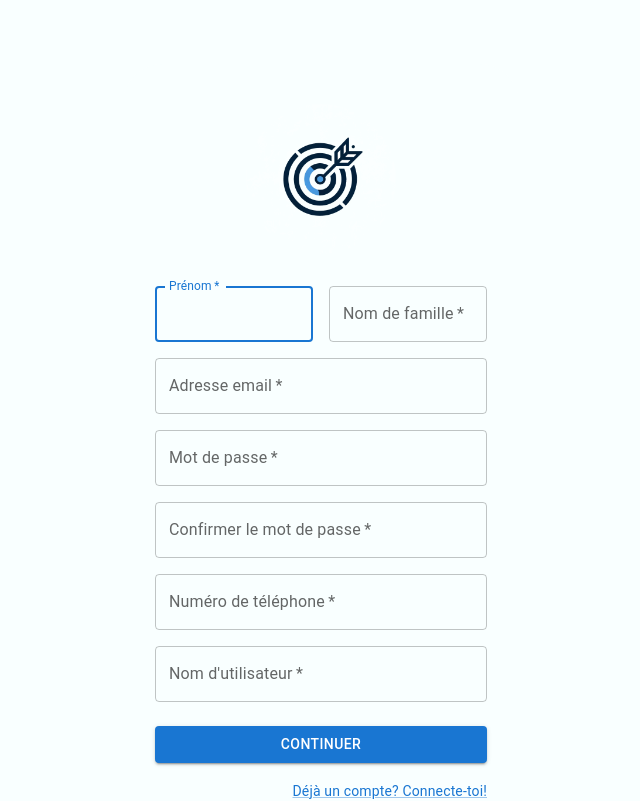
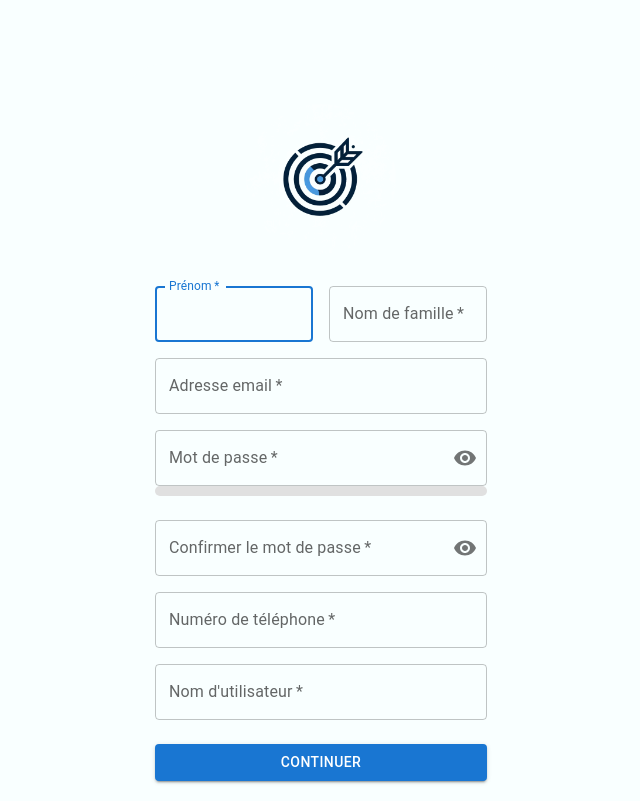
Before and after one commit to ledzsucrey213/frontend, a React (Vite) app: page /signup in a window 1280 px wide. Shown: the top 801 px of the page, without its empty margins (319-959 px from the left). Built offline with nearby package versions, Linux system fonts and the light colour scheme.

Commit message:
changement lien backend

```diff
--- a/src/pages/login.jsx
+++ b/src/pages/login.jsx
@@ -1,5 +1,4 @@
-import * as React from 'react';
-import { useState } from 'react';
+import React, { useState } from 'react';
 import Avatar from '@mui/material/Avatar';
 import Button from '@mui/material/Button';
 import CssBaseline from '@mui/material/CssBaseline';
@@ -11,6 +10,10 @@ import Grid from '@mui/material/Grid';
 import Box from '@mui/material/Box';
 import Typography from '@mui/material/Typography';
 import Container from '@mui/material/Container';
+import InputAdornment from '@mui/material/InputAdornment';
+import IconButton from '@mui/material/IconButton';
+import Visibility from '@mui/icons-material/Visibility';
+import VisibilityOff from '@mui/icons-material/VisibilityOff';
 import { createTheme, ThemeProvider } from '@mui/material/styles';
 import { useLogin } from '../hooks/useLogin';
 import { useNavigate } from 'react-router-dom';
@@ -52,7 +55,7 @@ export default function SignIn() {
       <CssBaseline />
       <Container component="main" maxWidth="xs" sx={{ display: 'flex', flexDirection: 'column', alignItems: 'center', justifyContent: 'center', minHeight: '100vh' }}>
         <Box sx={{ p: 4, bgcolor: '#f9ffff', borderRadius: 10, display: 'flex', flexDirection: 'column', alignItems: 'center' }}>
-          <Avatar sx={{ m: 1, width: 100, height: 100 }}>
+          <Avatar sx={{ m: 1, width: 150, height: 150 }}>
             <img src={logo} alt="logo" style={{ width: '100%', height: '100%' }} />
           </Avatar>
           <Typography component="h1" variant="h5">
@@ -78,16 +81,19 @@ export default function SignIn() {
               type={showPassword ? 'text' : 'password'}
               id="password"
               autoComplete="current-password"
-            />
-            <FormControlLabel
-              control={
-                <Checkbox
-                  checked={showPassword}
-                  onChange={handleToggleShowPassword}
-                  color="primary"
-                />
-              }
-              label="Afficher le mot de passe"
+              InputProps={{
+                endAdornment: (
+                  <InputAdornment position="end">
+                    <IconButton
+                      aria-label="toggle password visibility"
+                      onClick={handleToggleShowPassword}
+                      edge="end"
+                    >
+                      {showPassword ? <VisibilityOff /> : <Visibility />}
+                    </IconButton>
+                  </InputAdornment>
+                ),
+              }}
             />
             <Button
               type="submit"
--- a/src/pages/signup.jsx
+++ b/src/pages/signup.jsx
@@ -1,4 +1,4 @@
-import * as React from 'react';
+import React, { useState } from 'react';
 import Avatar from '@mui/material/Avatar';
 import Button from '@mui/material/Button';
 import CssBaseline from '@mui/material/CssBaseline';
@@ -8,6 +8,11 @@ import Grid from '@mui/material/Grid';
 import Box from '@mui/material/Box';
 import Typography from '@mui/material/Typography';
 import Container from '@mui/material/Container';
+import InputAdornment from '@mui/material/InputAdornment';
+import IconButton from '@mui/material/IconButton';
+import Visibility from '@mui/icons-material/Visibility';
+import VisibilityOff from '@mui/icons-material/VisibilityOff';
+import LinearProgress from '@mui/material/LinearProgress';
 import { createTheme, ThemeProvider } from '@mui/material/styles';
 import { useSignup } from '../hooks/useSignup';
 import { useNavigate } from 'react-router-dom';
@@ -21,10 +26,48 @@ const defaultTheme = createTheme({
   },
 });
 
+const evaluatePassword = (password) => {
+  const criteria = [
+    { regex: /.{8,}/, message: 'Il faut au moins 8 caractères' },
+    { regex: /[A-Z]/, message: 'Il manque une majuscule' },
+    { regex: /[0-9]/, message: 'Il faut des numéros' },
+    { regex: /[^A-Za-z0-9]/, message: 'Il manque un caractère spécial' },
+  ];
+
+  const messages = criteria
+    .filter((criterion) => !criterion.regex.test(password))
+    .map((criterion) => criterion.message);
+
+  return {
+    strength: criteria.length - messages.length,
+    messages,
+  };
+};
+
+const getPasswordStrengthColor = (strength) => {
+  switch (strength) {
+    case 0:
+    case 1:
+    case 2:
+      return 'red';
+    case 3:
+      return 'orange';
+    case 4:
+      return 'green';
+    default:
+      return 'red';
+  }
+};
+
 export default function SignUp() {
   const { signup, error, isLoading } = useSignup();
   const navigate = useNavigate();
-  const [confirmPasswordError, setConfirmPasswordError] = React.useState('');
+  const [confirmPasswordError, setConfirmPasswordError] = useState('');
+  const [showPassword, setShowPassword] = useState(false);
+  const [showConfirmPassword, setShowConfirmPassword] = useState(false);
+  const [password, setPassword] = useState('');
+  const [passwordStrengthValue, setPasswordStrengthValue] = useState(0);
+  const [passwordErrors, setPasswordErrors] = useState([]);
 
   const handleSubmit = async (event) => {
     event.preventDefault();
@@ -52,12 +95,20 @@ export default function SignUp() {
     }
   };
 
+  const handlePasswordChange = (event) => {
+    const newPassword = event.target.value;
+    setPassword(newPassword);
+    const { strength, messages } = evaluatePassword(newPassword);
+    setPasswordStrengthValue(strength);
+    setPasswordErrors(messages);
+  };
+
   return (
     <ThemeProvider theme={defaultTheme}>
       <CssBaseline />
       <Container component="main" maxWidth="xs" sx={{ display: 'flex', flexDirection: 'column', alignItems: 'center', justifyContent: 'center', minHeight: '100vh' }}>
         <Box sx={{ p: 4, bgcolor: 'background.default', borderRadius: 10, display: 'flex', flexDirection: 'column', alignItems: 'center', width: '100%' }}>
-        <Avatar sx={{ m: 1, width: 150, height: 150 }}>
+          <Avatar sx={{ m: 1, width: 150, height: 150 }}>
             <img src={logo} alt="logo" style={{ width: '100%', height: '100%' }} />
           </Avatar>
           <Box component="form" noValidate onSubmit={handleSubmit} sx={{ mt: 3, width: '100%' }}>
@@ -99,10 +150,53 @@ export default function SignUp() {
                   fullWidth
                   name="password"
                   label="Mot de passe"
-                  type="password"
+                  type={showPassword ? 'text' : 'password'}
                   id="password"
                   autoComplete="new-password"
+                  value={password}
+                  onChange={handlePasswordChange}
+                  InputProps={{
+                    endAdornment: (
+                      <InputAdornment position="end">
+                        <IconButton
+                          aria-label="toggle password visibility"
+                          onClick={() => setShowPassword(!showPassword)}
+                          edge="end"
+                        >
+                          {showPassword ? <VisibilityOff /> : <Visibility />}
+                        </IconButton>
+                      </InputAdornment>
+                    )
+                  }}
                 />
+                <LinearProgress
+                  variant="determinate"
+                  value={(passwordStrengthValue / 4) * 100}
+                  sx={{
+                    height: 10,
+                    borderRadius: 5,
+                    backgroundColor: '#e0e0e0',
+                    '& .MuiLinearProgress-bar': {
+                      backgroundColor: getPasswordStrengthColor(passwordStrengthValue),
+                    },
+                  }}
+                />
+                <Grid container spacing={1} sx={{ mt: 1 }}>
+                  {passwordErrors.slice(0, 2).map((error, index) => (
+                    <Grid item xs={6} key={index}>
+                      <Typography variant="body2" color="error">
+                        {error}
+                      </Typography>
+                    </Grid>
+                  ))}
+                  {passwordErrors.slice(2).map((error, index) => (
+                    <Grid item xs={6} key={index}>
+                      <Typography variant="body2" color="error">
+                        {error}
+                      </Typography>
+                    </Grid>
+                  ))}
+                </Grid>
               </Grid>
               <Grid item xs={12}>
                 <TextField
@@ -110,9 +204,22 @@ export default function SignUp() {
                   fullWidth
                   name="confirmPassword"
                   label="Confirmer le mot de passe"
-                  type="password"
+                  type={showConfirmPassword ? 'text' : 'password'}
                   id="confirmPassword"
                   autoComplete="new-password"
+                  InputProps={{
+                    endAdornment: (
+                      <InputAdornment position="end">
+                        <IconButton
+                          aria-label="toggle confirm password visibility"
+                          onClick={() => setShowConfirmPassword(!showConfirmPassword)}
+                          edge="end"
+                        >
+                          {showConfirmPassword ? <VisibilityOff /> : <Visibility />}
+                        </IconButton>
+                      </InputAdornment>
+                    )
+                  }}
                 />
               </Grid>
               <Grid item xs={12}>
```
